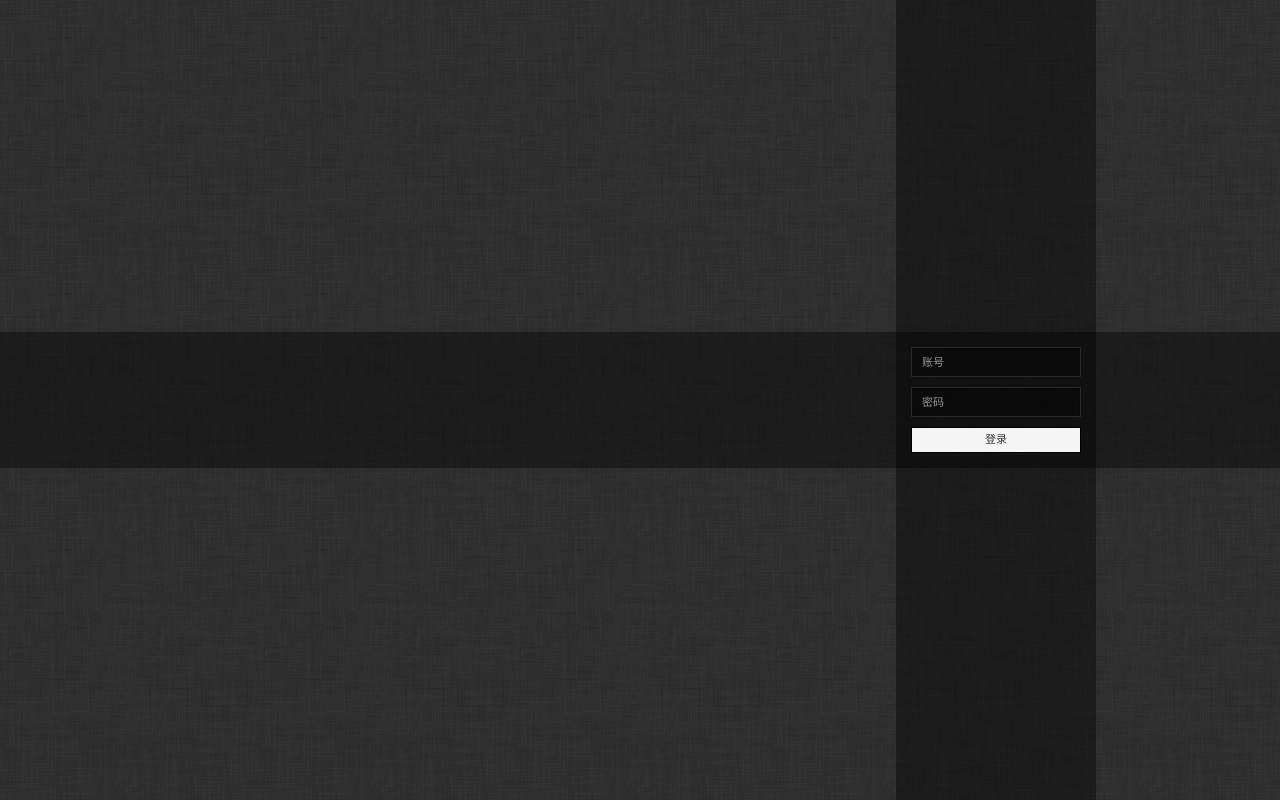
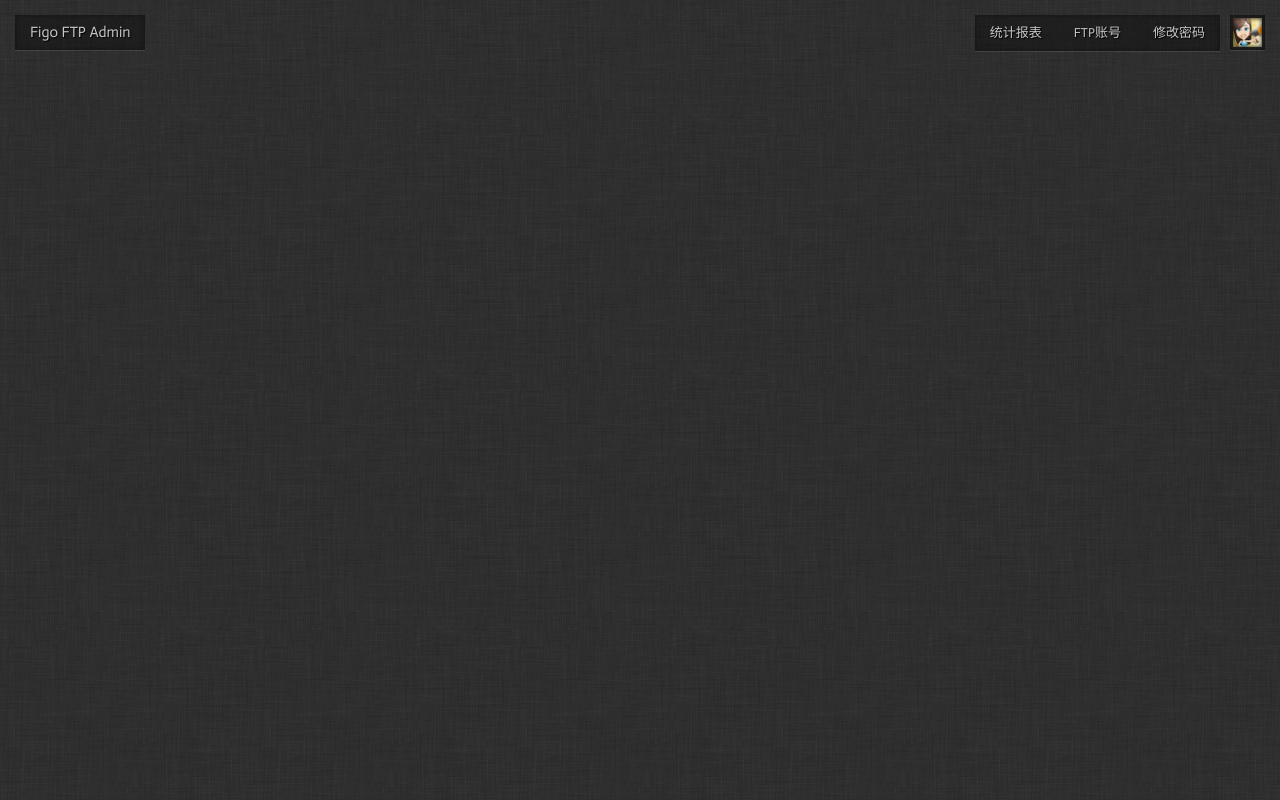
Before and after one commit to figoxu/ftpAdminUI, a Vue app: page / in a window 1280 px wide. Both pictures are taken after a click on the button "登录". Built offline with nearby package versions, Linux system fonts and the light colour scheme.

Commit message:
Add Login Action

```diff
--- a/src/App.vue
+++ b/src/App.vue
@@ -1,16 +1,31 @@
 <template>
   <div id="app">
-    <login></login>
+    <login v-if="!loginFlag" @logined="dispatchLogin"></login>
+    <admin v-else></admin>
   </div>
 </template>
 
 <script>
 import Login from './cmp/Login'
+import Admin from './cmp/Admin'
 
 export default {
   name: 'app',
   components:{
-    "login":Login
+    "login":Login,
+    "admin":Admin
+  },
+  data () {
+    return {
+      loginFlag:false
+    }
+  },
+  methods:{
+    dispatchLogin(flag) {
+      console.log("==  dispatch ===>")
+      this.loginFlag=flag
+    }
+
   }
 }
 </script>
--- /dev/null
+++ b/src/cmp/Admin.vue
@@ -0,0 +1,30 @@
+<template>
+  <div>
+    <header id="header" class="clearfix">
+      <!-- Logo -->
+      <a href="#" class="logo shadowed">
+        Figo FTP Admin
+      </a>
+
+      <div class="dropdown profile-menu shadowed">
+        <a class="dropdown-toggle" data-toggle="dropdown" href="#">
+          <img src="/static/tpl/img/profile-pics/profile-pic.png" alt="" class="profile-pic">
+        </a>
+        <ul class="dropdown-menu pull-right text-right">
+          <li><a href="">Update Profile</a></li>
+          <li><a href="">Notifications & Updates</a></li>
+          <li><a href="">Settings</a></li>
+          <li class="divider"></li>
+          <li><a href="">Sign-Out</a></li>
+        </ul>
+      </div>
+
+      <ul class="nav nav-pills pull-right shadowed" id="top-menu">
+        <li><a style="cursor: pointer;">统计报表</a></li>
+        <li><a  style="cursor: pointer;">FTP账号</a></li>
+        <li><a style="cursor: pointer;">修改密码</a></li>
+      </ul>
+
+    </header>
+  </div>
+</template>
--- a/src/cmp/Login.vue
+++ b/src/cmp/Login.vue
@@ -12,8 +12,18 @@
         <div class="form-group">
           <input type="password" class="input-sm validate[required] form-control" placeholder="密码">
         </div>
-        <button class="btn btn-gr-gray btn-block btn-xs">登录</button>
+        <button @click="loginAction" class="btn btn-gr-gray btn-block btn-xs">登录</button>
       </div>
     </div>
   </div>
 </template>
+<script>
+  export default {
+    methods:{
+      loginAction() {
+        console.log("==> login")
+        this.$emit('logined',true);
+      }
+    }
+  }
+</script>
```
